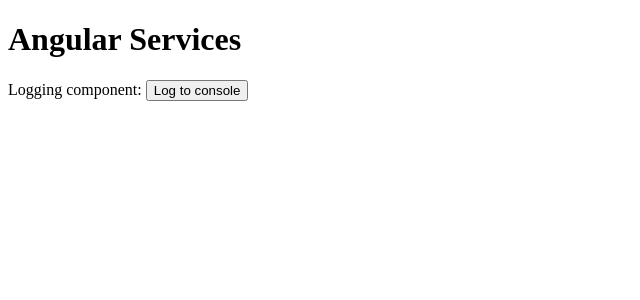
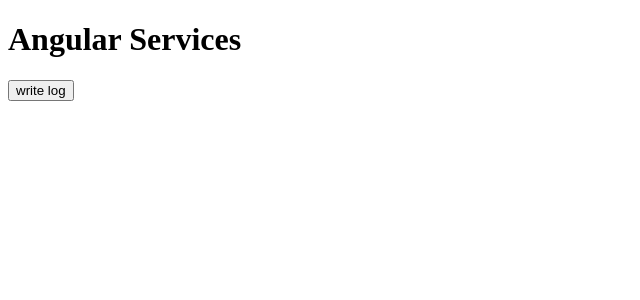
Before and after one commit to juristr/egghead-learn-services-and-di, an Angular app: page / in a window 1280 px wide. Shown: the top 300 px of the page, without its empty margins (0-640 px from the left). Built offline with nearby package versions, Linux system fonts and the light colour scheme.

Commit message:
final solution

```diff
--- a/src/app/app.component.ts
+++ b/src/app/app.component.ts
@@ -1,10 +1,17 @@
 import { Component } from '@angular/core';
+import { LoggerService, loggerFactory } from './logger.service';
 
 @Component({
   selector: 'app-root',
   template: `
     <h1>Angular Services</h1>
     <app-person></app-person>
-  `
+  `,
+  providers: [
+    {
+      provide: LoggerService,
+      useFactory: loggerFactory('AppComponent')
+    }
+  ]
 })
 export class AppComponent {}
--- a/src/app/app.module.ts
+++ b/src/app/app.module.ts
@@ -2,17 +2,18 @@
 import { NgModule } from '@angular/core';
 
 import { AppComponent } from './app.component';
-import { LoggerService } from './services/logger.service';
-import { NewLoggerService } from './services/new-logger.service';
 import { PersonComponent } from './person.component';
+import { LoggerService, loggerFactory } from './logger.service';
 
 @NgModule({
   declarations: [AppComponent, PersonComponent],
   imports: [BrowserModule],
-  providers: [
-    NewLoggerService,
-    { provide: LoggerService, useExisting: NewLoggerService }
-  ],
+  // providers: [
+  //   {
+  //     provide: LoggerService,
+  //     useFactory: loggerFactory('AppModule')
+  //   }
+  // ],
   bootstrap: [AppComponent]
 })
 export class AppModule {}
--- /dev/null
+++ b/src/app/logger.service.ts
@@ -0,0 +1,14 @@
+import { Injectable } from '@angular/core';
+
+export const loggerFactory = prefix => {
+  return () => new LoggerService(prefix);
+};
+
+@Injectable()
+export class LoggerService {
+  constructor(private prefix: string) {}
+
+  log(msg: string) {
+    console.log(`Logger (${this.prefix}): ${msg}`);
+  }
+}
--- a/src/app/person.component.ts
+++ b/src/app/person.component.ts
@@ -1,22 +1,36 @@
-import { Component, OnInit } from '@angular/core';
-import { LoggerService } from './services/logger.service';
+import { Component, OnInit, Optional, SkipSelf, Host } from '@angular/core';
+import { LoggerService, loggerFactory } from './logger.service';
 
 @Component({
   selector: 'app-person',
   template: `
-    <div>
-    Logging component:
-    <button (click)="doLog()">Log to console</button>
-  </div>
-  `,
-  styles: []
+    <div style="border:1px;">
+      <p *ngIf="logger === null">I don't have a logger</p>
+      <button (click)="doLog()">write log</button>
+    </div>
+  `
+  // providers: [
+  //   {
+  //     provide: LoggerService,
+  //     useFactory: loggerFactory('PersonComponent')
+  //   }
+  // ]
 })
 export class PersonComponent implements OnInit {
-  constructor(private logger: LoggerService) {}
+  constructor(
+    @SkipSelf()
+    // @Host()
+    @Optional()
+    public logger: LoggerService
+  ) {}
 
   ngOnInit() {}
 
   doLog() {
-    this.logger.log('Message from PersonComponent');
+    if (this.logger) {
+      this.logger.log('Message from PersonComponent');
+    } else {
+      console.log('sorry, no logger available');
+    }
   }
 }
--- a/src/app/services/logger.service.ts
+++ /dev/null
@@ -1,10 +0,0 @@
-import { Injectable } from '@angular/core';
-
-@Injectable()
-export class LoggerService {
-  constructor() {}
-
-  log(msg: string) {
-    console.log(`Logger: ${msg}`);
-  }
-}
--- a/src/app/services/new-logger.service.ts
+++ /dev/null
@@ -1,10 +0,0 @@
-import { Injectable } from '@angular/core';
-
-@Injectable()
-export class NewLoggerService {
-  constructor() {}
-
-  log(msg: string) {
-    console.log(`New Logger: ${msg}`);
-  }
-}
```
